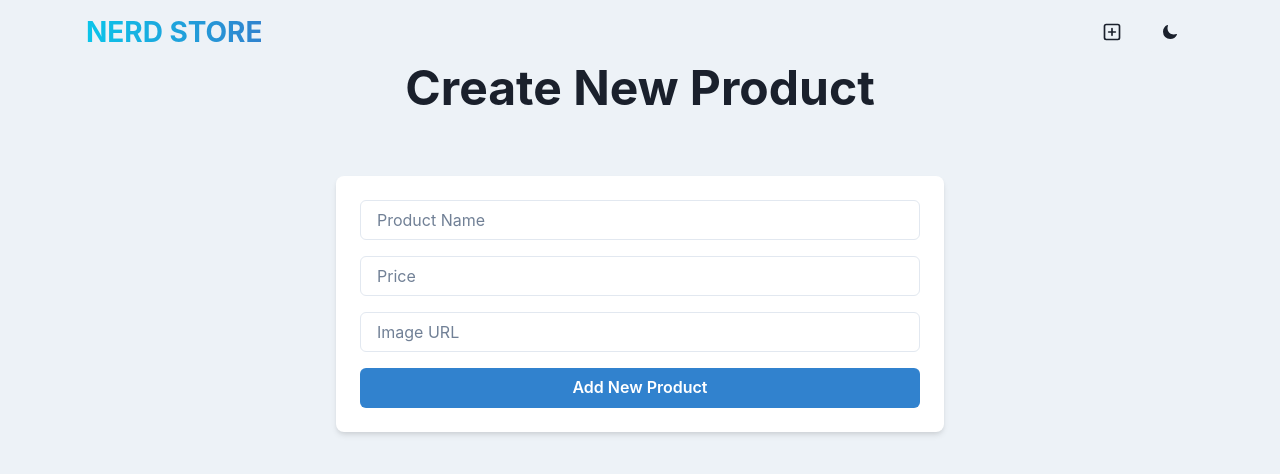
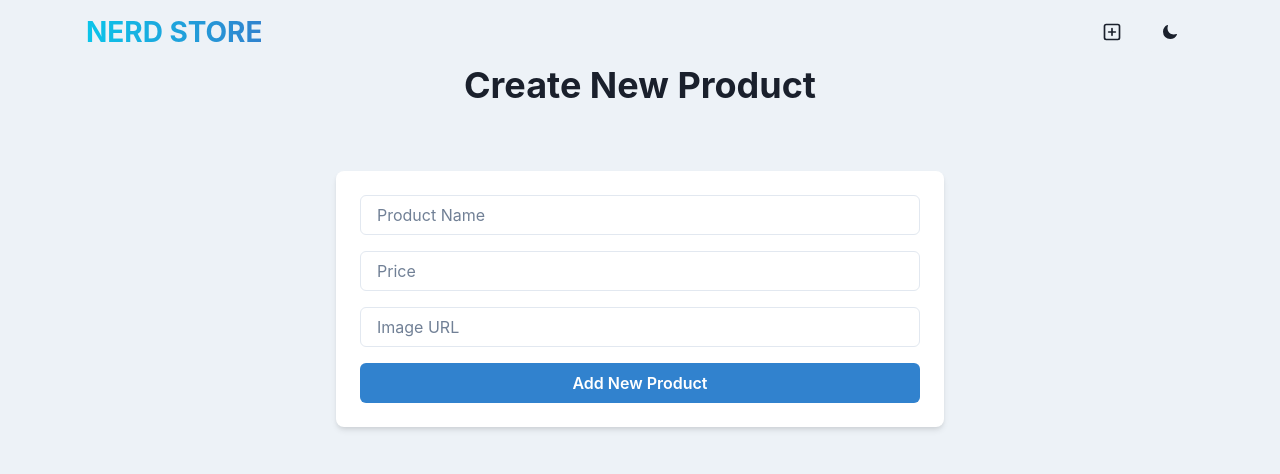
Before and after one commit to rdztr2020/mern-course, a React (Vite) app in the folder frontend/: page /create in a window 1280 px wide. Shown: the top 474 px of the page. Built offline with nearby package versions, Linux system fonts and the light colour scheme.

Commit message:
go go go

```diff
--- a/frontend/src/pages/CreatePage.jsx
+++ b/frontend/src/pages/CreatePage.jsx
@@ -35,7 +35,7 @@
 	return (
 		<Container maxW={"container.sm"}>
 			<VStack spacing={8}>
-				<Heading as={"h1"} size={"2xl"} textAlign={"center"} mb={8}>
+				<Heading as={"h1"} size={"xl"} textAlign={"center"} mb={8}>
 					Create New Product
 				</Heading>
 
--- a/frontend/src/pages/HomePage.jsx
+++ b/frontend/src/pages/HomePage.jsx
@@ -44,7 +44,7 @@
 						No products found 😢{" "}
 						<Link to={"/create"}>
 							<Text as='span' color='blue.500' _hover={{ textDecoration: "underline" }}>
-								Create a product
+								Create product
 							</Text>
 						</Link>
 					</Text>
```
